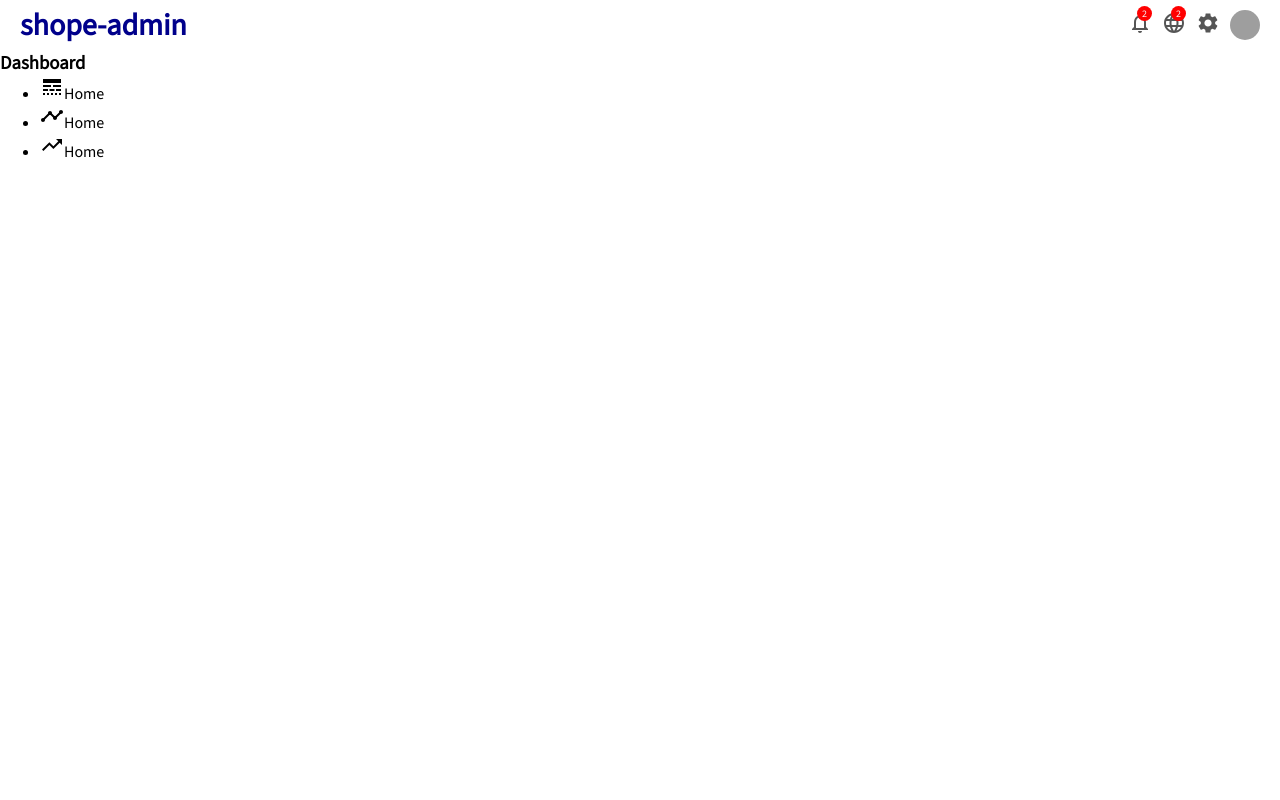
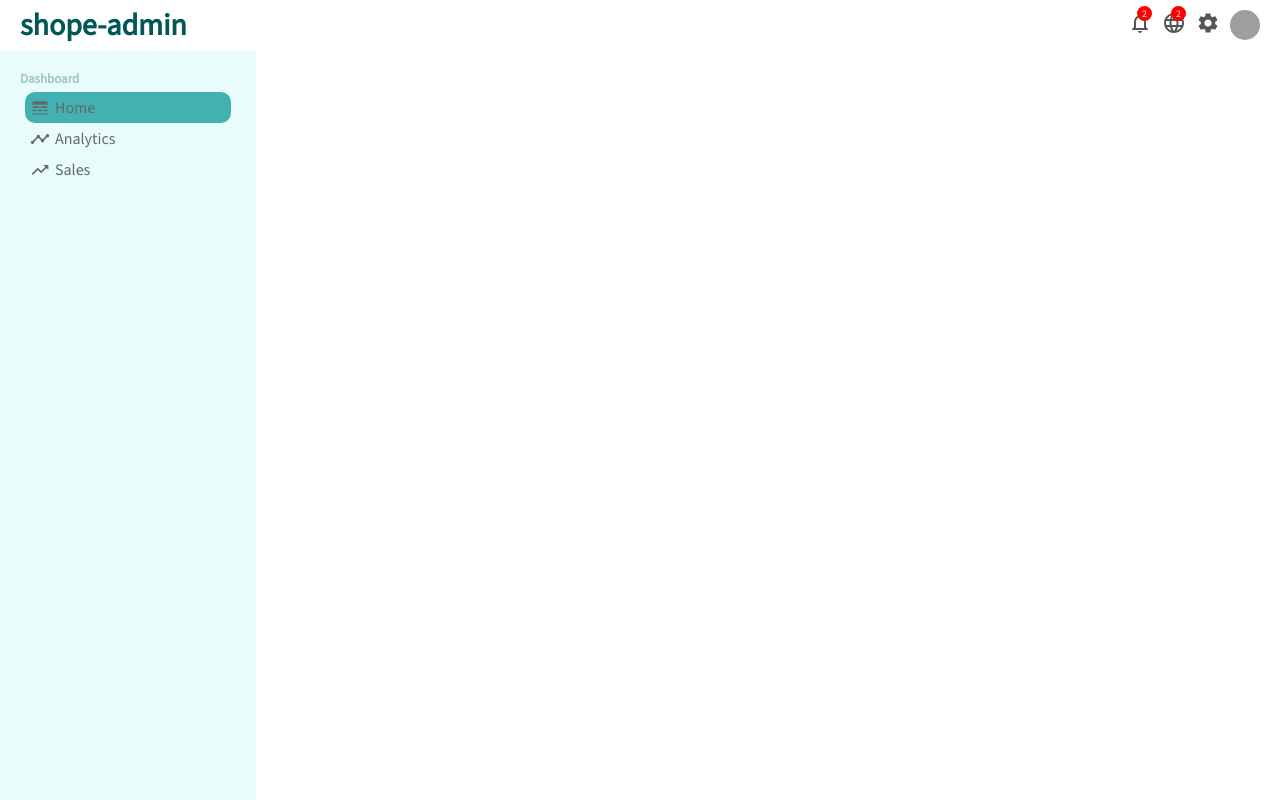
Before and after one commit to vishnuvvv/e-commerce-app-admin-ui, a React (Create React App) app: page / in a window 1280 px wide. Built offline with nearby package versions, Linux system fonts and the light colour scheme; grey boxes are pictures that could not be loaded.

Commit message:
made changes in style

```diff
--- a/src/App.css
+++ b/src/App.css
@@ -1,3 +1,7 @@
 .container{
     display: flex;
 }
+
+.others{
+    flex: 4;
+}
--- a/src/App.js
+++ b/src/App.js
@@ -9,6 +9,7 @@ const App = () => {
       <Navbar />
       <div className="container">
         <Sidebar />
+        <div className="others"></div>
       </div>
     </div>
   );
--- a/src/components/navbar/Navbar.css
+++ b/src/components/navbar/Navbar.css
@@ -17,7 +17,7 @@
 .logo {
   font-weight: bold;
   font-size: 30px;
-  color: darkblue;
+  color: rgb(1, 86, 86);
   cursor: pointer;
 }
 .nav-right {
--- a/src/components/sidebar/Sidebar.css
+++ b/src/components/sidebar/Sidebar.css
@@ -1,3 +1,40 @@
-.sidebar{
-    flex: 1;
+.sidebar {
+  flex: 1;
+  height: calc(100vh - 50px);
+  background-color: rgb(233, 252, 252);
+  position: sticky;
+  top: 50px;
 }
+.sidebar-wrapper {
+  padding: 20px;
+  color: rgb(99, 105, 110);
+}
+
+.sidebar-menu {
+  margin-bottom: 10px;
+}
+
+.sidebar-title {
+  font-size: 13px;
+  color: #9dc5c5;
+}
+.sidebar-list {
+  padding: 5px;
+  list-style: none;
+}
+.sidebar-list-item {
+  padding: 5px;
+  cursor: pointer;
+  display: flex;
+  align-items: center;
+  border-radius: 10px;
+}
+.sidebar-list-item.active,
+.sidebar-list-item.hover {
+  background-color: #43b1b1;
+}
+
+.sidebar-icon{
+    margin-right: 5px;
+    font-size: 20px !important;
+}
--- a/src/components/sidebar/Sidebar.jsx
+++ b/src/components/sidebar/Sidebar.jsx
@@ -9,17 +9,17 @@ const Sidebar = () => {
         <div className="sidebar-menu">
           <h3 className="sidebar-title">Dashboard</h3>
           <ul className="sidebar-list">
-            <li className="sidebar-list-item">
-              <LineStyle />
+            <li className="sidebar-list-item active">
+              <LineStyle className="sidebar-icon" />
               Home
             </li>
             <li className="sidebar-list-item">
-              <Timeline />
-              Home
+              <Timeline className="sidebar-icon" />
+              Analytics
             </li>
             <li className="sidebar-list-item">
-              <TrendingUp />
-              Home
+              <TrendingUp className="sidebar-icon" />
+              Sales
             </li>
           </ul>
         </div>
```
